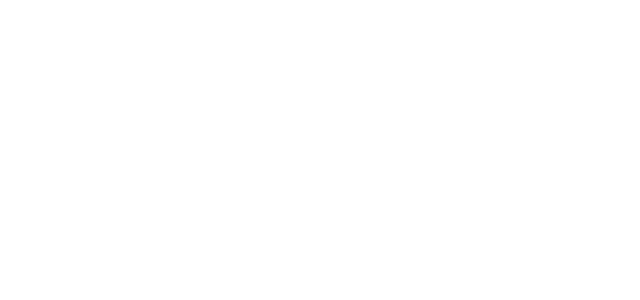
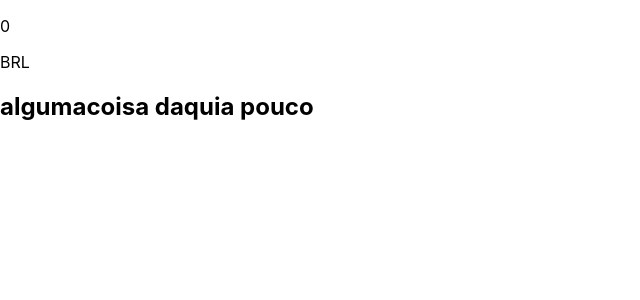
Before and after one commit to leandrojpcarvalho/Trybe-Wallet-React, a React (Vite) app: page /carteira in a window 1280 px wide. Before the commit this address had no page. Shown: the top 300 px of the page, without its empty margins (0-640 px from the left). Built offline with nearby package versions, Linux system fonts and the light colour scheme.

Commit message:
requisito 2

```diff
--- a/src/App.tsx
+++ b/src/App.tsx
@@ -1,11 +1,13 @@
 import React from 'react';
 import { Route, Routes } from 'react-router-dom';
 import Login from './pages/Login';
+import Wallet from './pages/Wallet';
 
 function App() {
   return (
     <Routes>
       <Route path="/" element={ <Login /> } />
+      <Route path="/carteira" element={ <Wallet /> } />
     </Routes>
   );
 }
--- a/src/components/Header.tsx
+++ b/src/components/Header.tsx
@@ -1,5 +1,19 @@
+import { useSelector } from 'react-redux';
+import { RootType } from '../types';
+
 function Header() {
-  return <div>Header</div>;
+  const { email } = useSelector((state:RootType) => {
+    return {
+      ...state.user,
+    };
+  });
+  return (
+    <header>
+      <p data-testid="email-field">{email}</p>
+      <p data-testid="total-field">0</p>
+      <p data-testid="header-currency-field">BRL</p>
+    </header>
+  );
 }
 
 export default Header;
--- a/src/pages/Wallet.tsx
+++ b/src/pages/Wallet.tsx
@@ -1,5 +1,12 @@
+import Header from '../components/Header';
+
 function Wallet() {
-  return <div>TrybeWallet</div>;
+  return (
+    <div>
+      <Header />
+      <h2>algumacoisa daquia pouco</h2>
+    </div>
+  );
 }
 
 export default Wallet;
--- a/src/types.ts
+++ b/src/types.ts
@@ -1,4 +1,7 @@
 export type UserType = {
   email:string;
-  password: string;
 };
+
+export type RootType = {
+  user: UserType;
+};
```
Also changed, not shown: src/components/WalletForm.tsx (+8 -1 lines).
